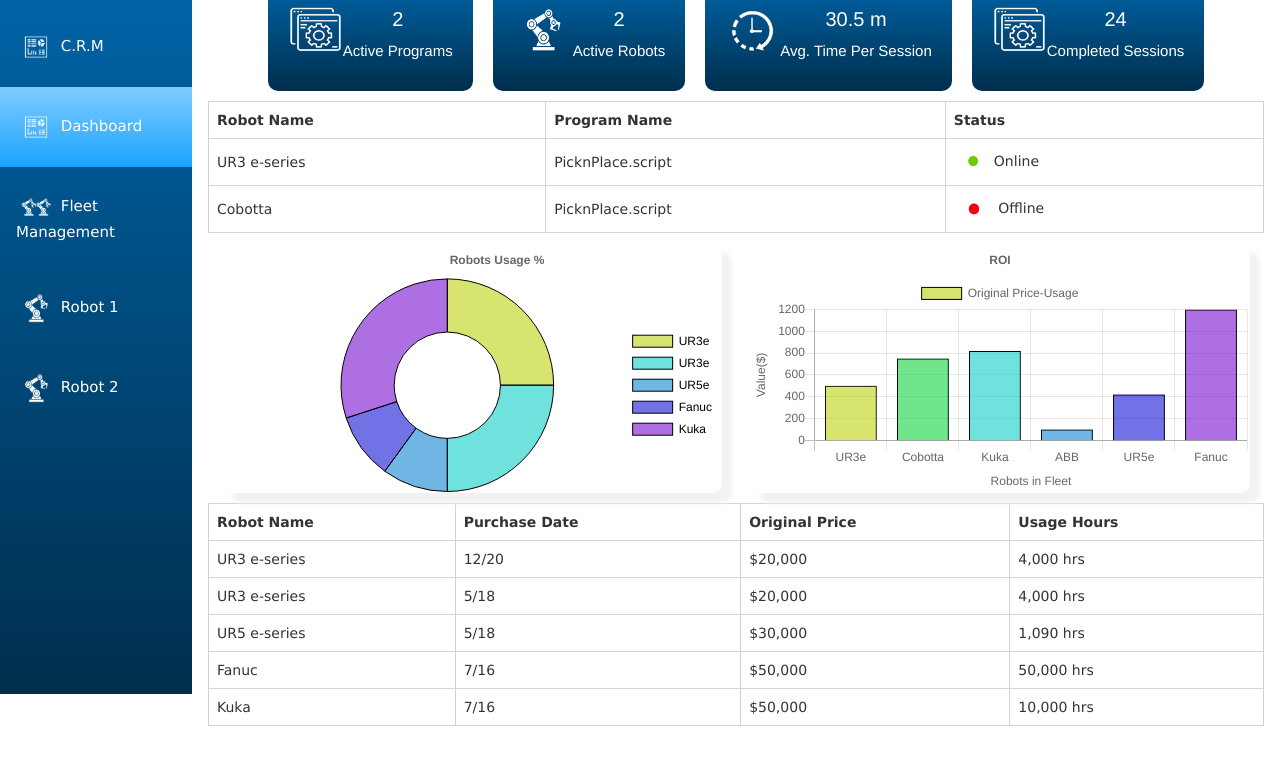
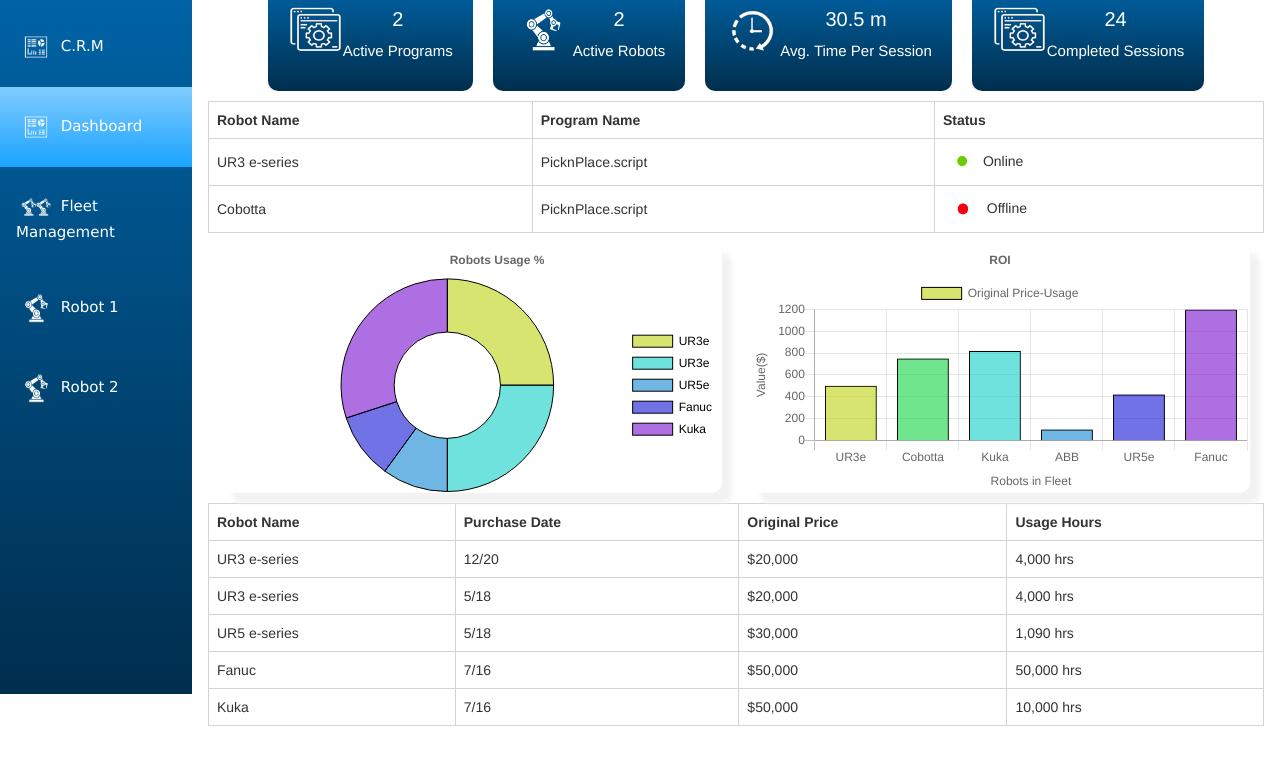
Before and after one commit to druotolo/Dashboard, a plain HTML site: page index.html in a window 1280 px wide. Shown: the part 106-870 px from the top of the page. Drawn offline with nearby package versions, Linux system fonts and the light colour scheme.

Commit message:
font change

```diff
--- a/fleetStyle.css
+++ b/fleetStyle.css
@@ -8,7 +8,7 @@ h2{
 }
 
 table {
-  font-family: Geneva;
+  font-family: Helvetica;
   border-collapse: collapse;
   width: 100%;
 }
```
